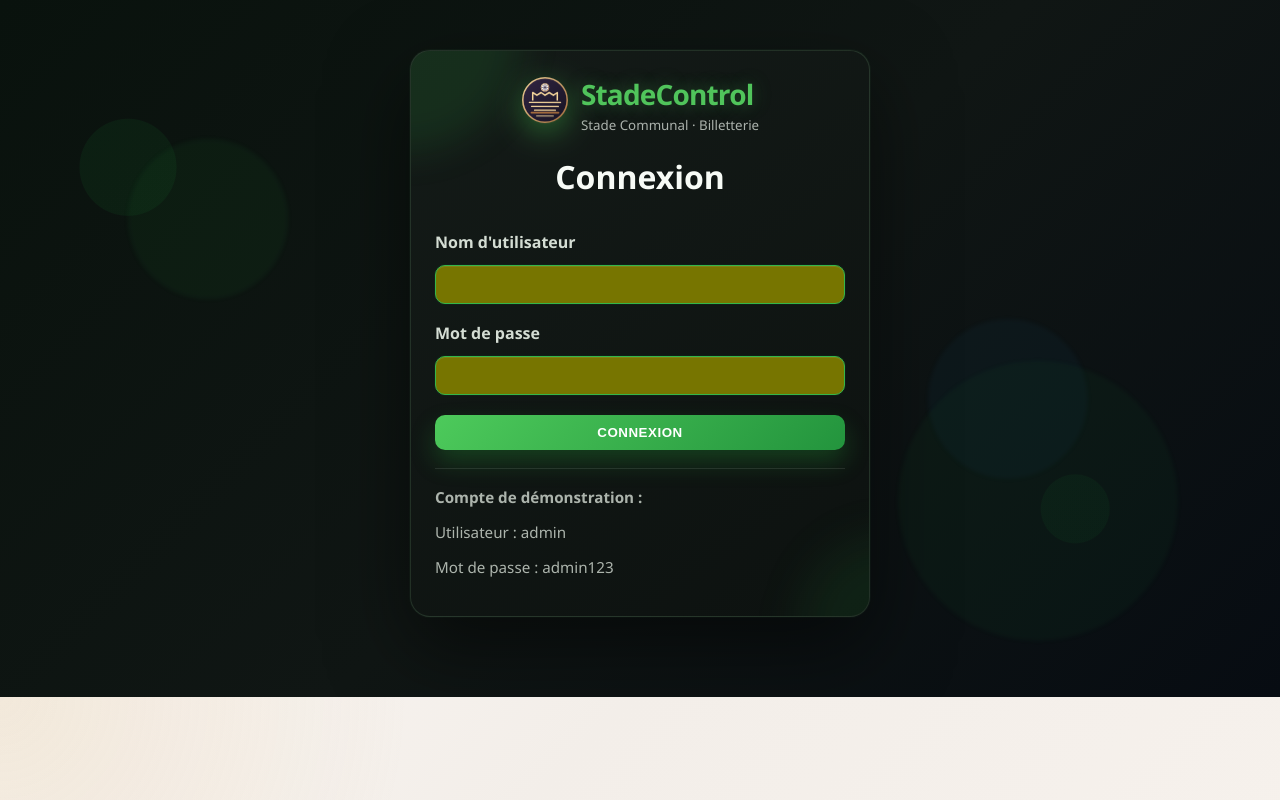
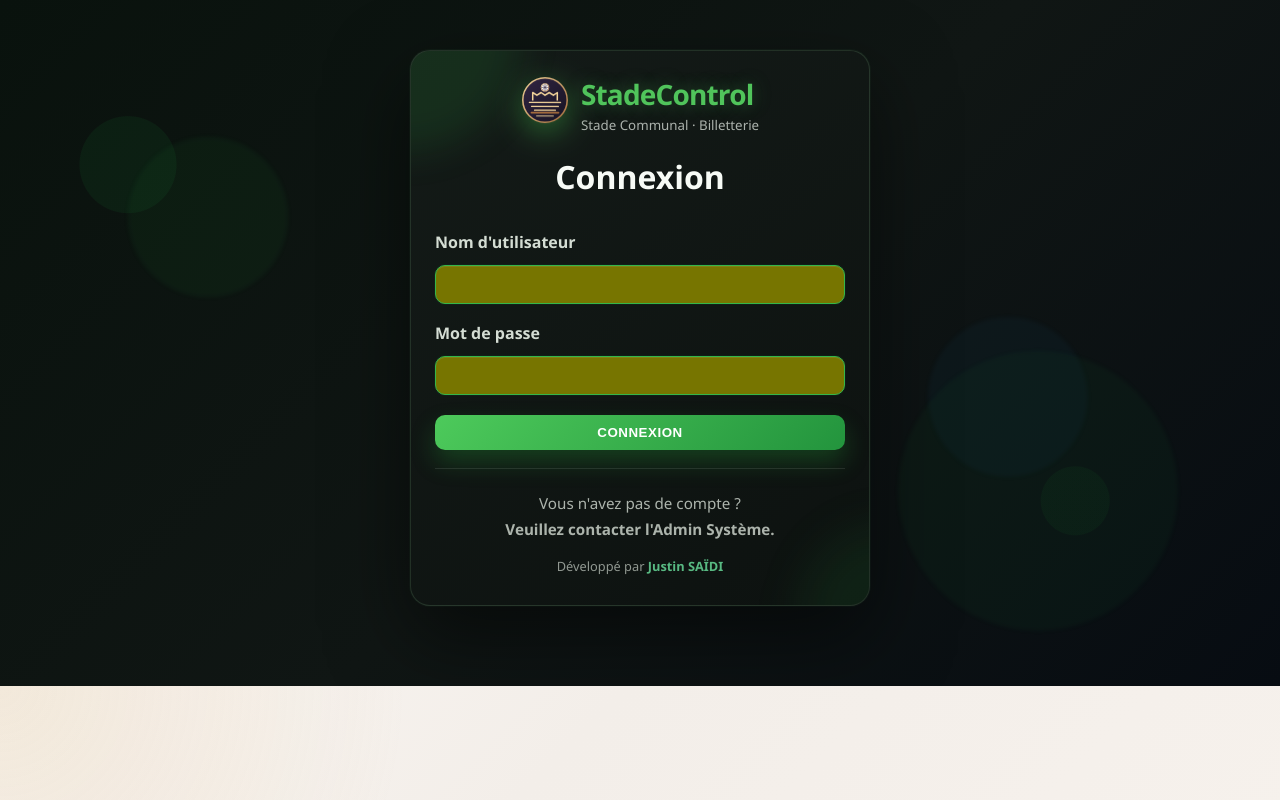
Before and after one commit to justins7-arch/Formation-Python-Flask, a Flask app: page /login in a window 1280 px wide. Run offline with Flask 3, Linux system fonts and the light colour scheme.

Commit message:
Version4.0.1
la version 4 ajour

```diff
--- a/app.py
+++ b/app.py
@@ -76,7 +76,7 @@ TRANSLATIONS = {
         "Aucun billet vendu.": "Aucun billet vendu.", "Événement": "Événement", "Date": "Date", "Lieu": "Lieu",
         "Capacité": "Capacité", "Nom de l'événement": "Nom de l'événement", "Nom de la catégorie": "Nom de la catégorie",
         "Quantité": "Quantité", "Quantité disponible": "Quantité disponible", "Nom d'utilisateur": "Nom d'utilisateur",
-        "Mot de passe": "Mot de passe", "Administrateur": "Administrateur", "Auditeur": "Auditeur", "Vendeur": "Vendeur",
+        "Mot de passe": "Mot de passe", "Administrateur": "Admin Système", "Auditeur": "Auditeur", "Vendeur": "Vendeur",
         "Photo de l'utilisateur": "Photo de l'utilisateur", "Activer la caméra": "Activer la caméra", "Capturer la photo": "Capturer la photo",
         "Créer": "Créer", "Enregistrer": "Enregistrer", "Type de rapport": "Type de rapport", "Mois": "Mois",
         "Organisez vos offres, vos tarifs et vos stocks par événement.": "Organisez vos offres, vos tarifs et vos stocks par événement.",
@@ -149,7 +149,7 @@ TRANSLATIONS = {
         "Aucun billet vendu.": "No tickets sold.", "Événement": "Event", "Date": "Date", "Lieu": "Location",
         "Capacité": "Capacity", "Nom de l'événement": "Event name", "Nom de la catégorie": "Category name",
         "Quantité": "Quantity", "Quantité disponible": "Available quantity", "Nom d'utilisateur": "Username",
-        "Mot de passe": "Password", "Administrateur": "Administrator", "Auditeur": "Auditor", "Vendeur": "Seller",
+        "Mot de passe": "Password", "Administrateur": "System Admin", "Auditeur": "Auditor", "Vendeur": "Seller",
         "Photo de l'utilisateur": "User photo", "Activer la caméra": "Enable camera", "Capturer la photo": "Capture photo",
         "Créer": "Create", "Enregistrer": "Save", "Type de rapport": "Report type", "Mois": "Month",
         "Organisez vos offres, vos tarifs et vos stocks par événement.": "Organize offers, prices and stock by event.",
--- a/static/css/style.css
+++ b/static/css/style.css
@@ -1679,6 +1679,21 @@ select {
     border-top: 1px solid var(--border);
     color: var(--muted);
     font-size: 0.95rem;
+    text-align: center;
+}
+
+.auth-info p {
+    margin: 6px 0;
+}
+
+.auth-developer {
+    margin-top: 18px !important;
+    color: rgba(239, 248, 238, 0.58);
+    font-size: 0.8rem;
+}
+
+.auth-developer strong {
+    color: #58b982;
 }
 
 .account-link {
--- a/templates/login.html
+++ b/templates/login.html
@@ -24,9 +24,9 @@
             <button type="submit" class="primary-btn">{{ _('login') }}</button>
         </form>
         <div class="auth-info">
-            <strong>Compte de démonstration :</strong>
-            <p>Utilisateur : admin</p>
-            <p>Mot de passe : admin123</p>
+            <p>Vous n'avez pas de compte ?</p>
+            <strong>Veuillez contacter l'Admin Système.</strong>
+            <p class="auth-developer">Développé par <strong>Justin SAÏDI</strong></p>
         </div>
     </div>
 </section>
```
